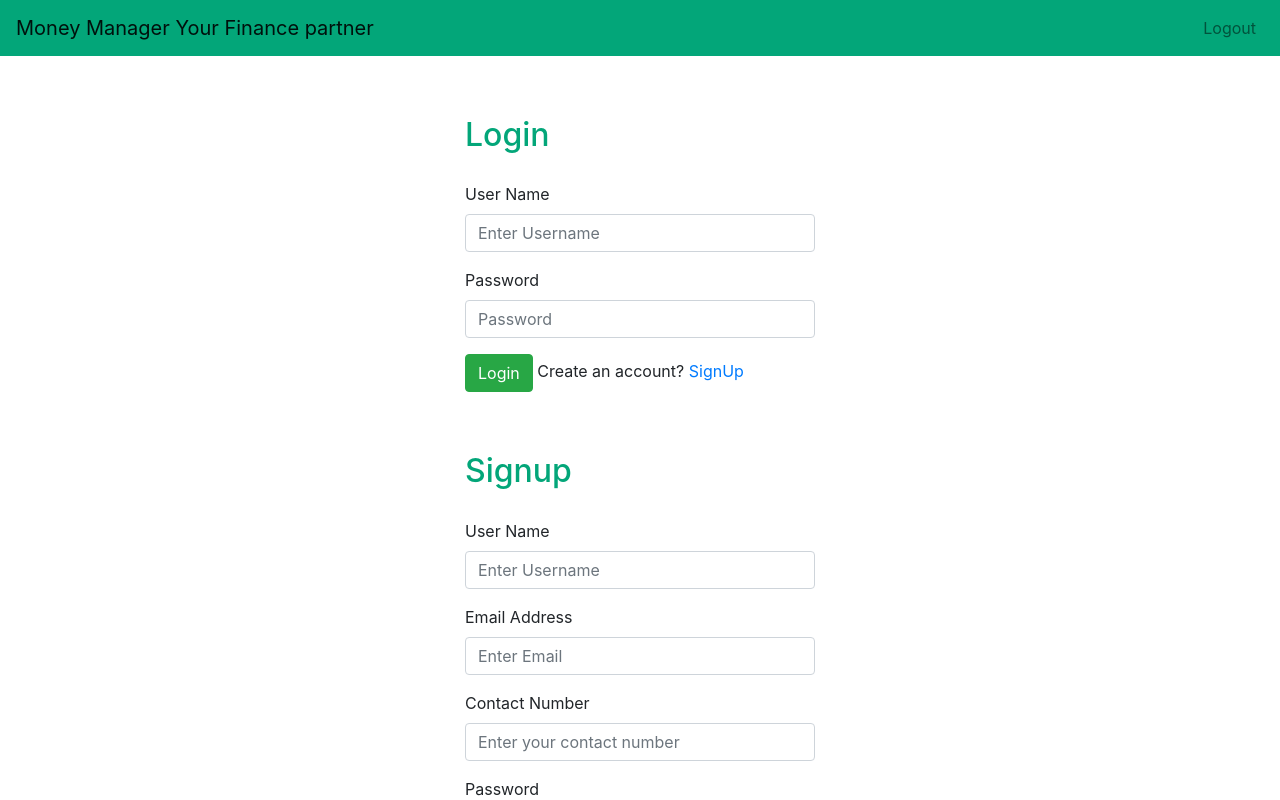
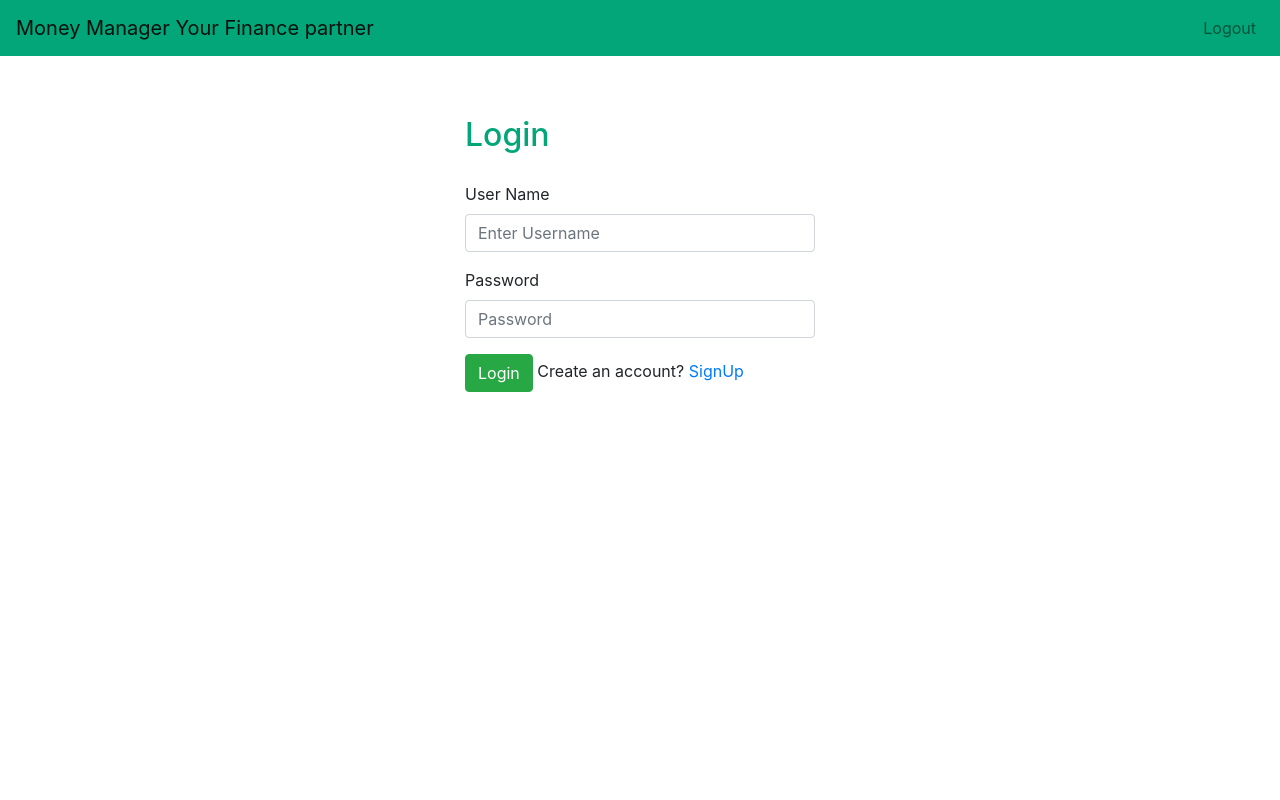
Before and after one commit to codesect/cs01-team-edsger-05, a React (Create React App) app: page / in a window 1280 px wide. Shown: the top 800 px of the page. Built offline with nearby package versions, Linux system fonts and the light colour scheme.

Commit message:
routing added

```diff
--- a/src/App.js
+++ b/src/App.js
@@ -3,14 +3,18 @@ import "./App.css";
 import { BrowserRouter as Router, Switch, Route } from "react-router-dom";
 import Home from "./components/Home";
 import NavbarTop from "./components/Navbar";
+import Signup from "./components/Signup"
 
 function App() {
   return (
     <Router>
       <NavbarTop />
       <Switch>
-        <Route path="/">
+        <Route exact path="/">
           <Home />
+        </Route>
+        <Route  path="/signup">
+          <Signup />
         </Route>
       </Switch>
     </Router>
--- a/src/components/Home.js
+++ b/src/components/Home.js
@@ -1,5 +1,4 @@
 import React, { Component } from "react";
-import Signup from "./Signup";
 import Login from "./Login"
 
 class Home extends Component {
@@ -8,7 +7,6 @@ class Home extends Component {
     return (
       <div className="container">
         <Login/>
-        <Signup />
       </div>
     );
   }
--- a/src/components/Login.js
+++ b/src/components/Login.js
@@ -1,4 +1,5 @@
 import React, { Component } from "react";
+import { Link } from "react-router-dom";
 
 import { Button, Form, FormGroup, Label, Input } from "reactstrap";
 
@@ -44,7 +45,7 @@ class Login extends Component {
             />
           </FormGroup>
           <Button color="success">Login</Button>{" "}
-          <span>Create an account? </span><a href="">SignUp</a>
+          <span>Create an account? </span><Link to="/signup"><span>SignUp</span></Link>
         </Form>
       </div>
     );
```
